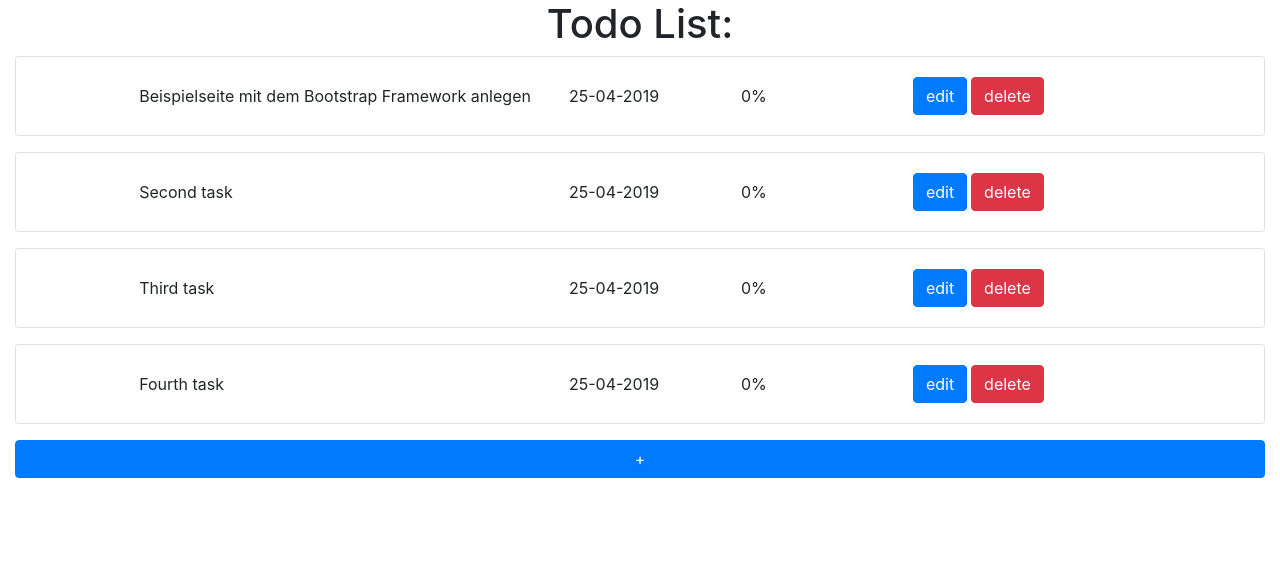
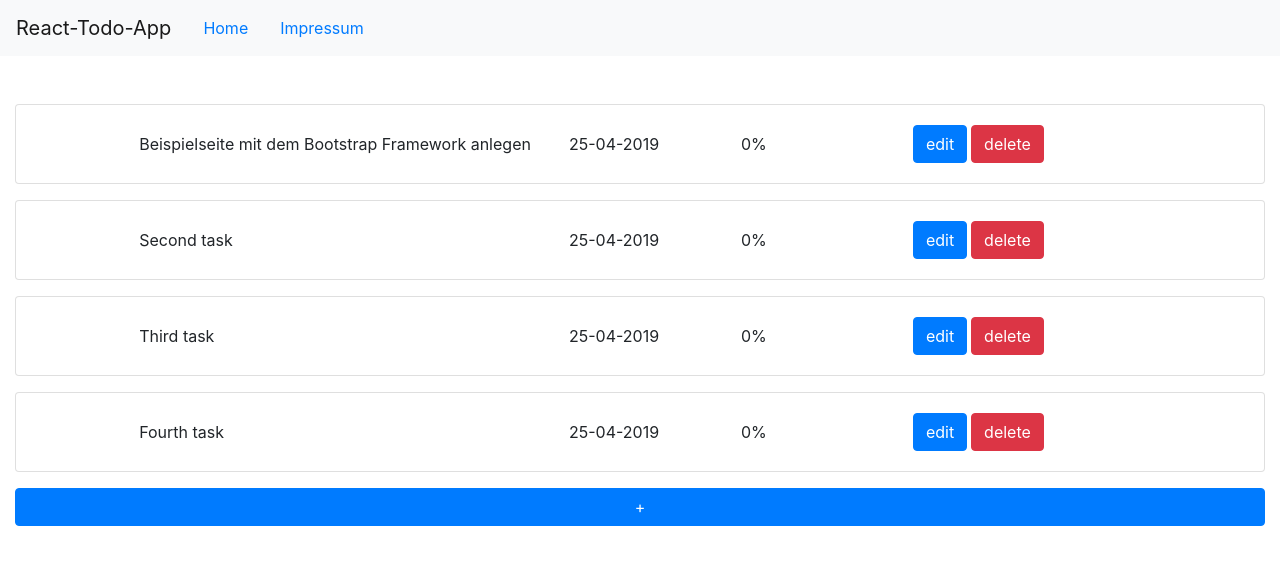
Before and after one commit to adriannajuchacz/React-Todo-App, a React (Create React App) app: page / in a window 1280 px wide. Shown: the top 564 px of the page. Built offline with nearby package versions, Linux system fonts and the light colour scheme.

Commit message:
added a navbar

```diff
--- a/src/App.js
+++ b/src/App.js
@@ -3,6 +3,8 @@ import Todos from './components/Todos';
 import TodoForm from './components/TodoForm';
 import Button from 'react-bootstrap/Button';
 import Modal from 'react-bootstrap/Modal';
+import Navbar from 'react-bootstrap/Navbar';
+import Nav from 'react-bootstrap/Nav';
 import './App.css';
 
 class App extends Component {
@@ -53,8 +55,12 @@ class App extends Component {
   render() {
     return (
       <div className="App">
-        <h1>Todo List:</h1>
-        <div className="col">
+      <Navbar bg="light" expand="lg">
+        <Navbar.Brand>React-Todo-App</Navbar.Brand>
+        <Nav.Link href="#home">Home</Nav.Link>
+        <Nav.Link href="#link">Impressum</Nav.Link>
+      </Navbar>
+        <div className="col mt-5">
           <Todos todos={this.state.todos} showForm={this.handleShow} />
           <Button variant="primary" className="w-100" onClick={this.handleShow}>+</Button>
         </div>
```
